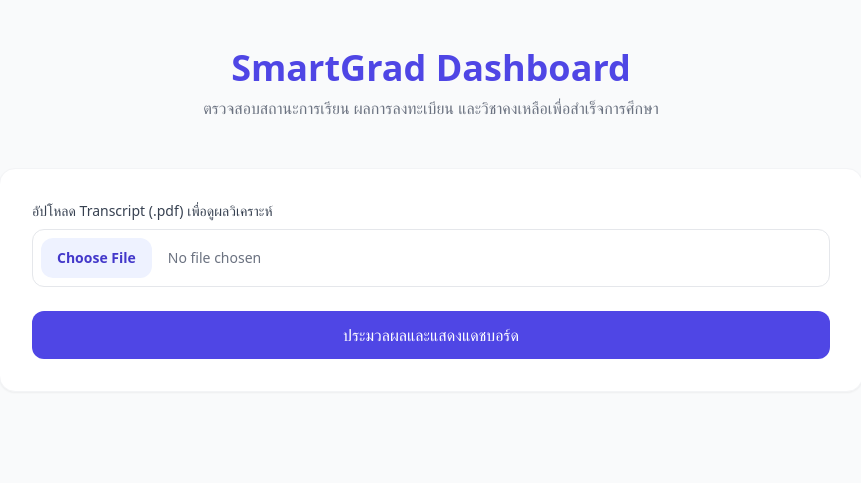
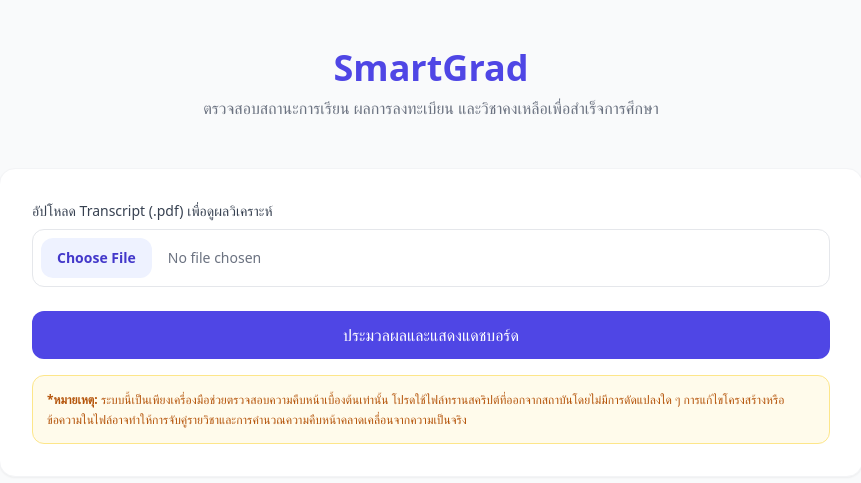
Before and after one commit to guy14315/smartgrad, a Flask app: page / in a window 1280 px wide. Shown: the top 483 px of the page, without its empty margins (209-1070 px from the left). Run offline with Flask 3, Linux system fonts and the light colour scheme; some libraries are stand-ins or nearby versions.

Commit message:
Addหมายเหตุ

```diff
--- a/templates/index.html
+++ b/templates/index.html
@@ -10,7 +10,7 @@
     <div class="max-w-4xl mx-auto px-4 py-12">
         <!-- Header -->
         <header class="text-center mb-12">
-            <h1 class="text-4xl font-bold text-indigo-600 mb-2">SmartGrad Dashboard</h1>
+            <h1 class="text-4xl font-bold text-indigo-600 mb-2">SmartGrad</h1>
             <p class="text-gray-500">ตรวจสอบสถานะการเรียน ผลการลงทะเบียน และวิชาคงเหลือเพื่อสำเร็จการศึกษา</p>
         </header>
 
@@ -26,6 +26,14 @@
                     ประมวลผลและแสดงแดชบอร์ด
                 </button>
             </form>
+            <div class="mt-4 p-3.5 bg-amber-50 border border-amber-200 rounded-xl text-xs text-amber-700 leading-relaxed">
+                <strong>*หมายเหตุ:</strong> ระบบนี้เป็นเพียงเครื่องมือช่วยตรวจสอบความคืบหน้าเบื้องต้นเท่านั้น โปรดใช้ไฟล์ทรานสคริปต์ที่ออกจากสถาบันโดยไม่มีการดัดแปลงใด ๆ การแก้ไขโครงสร้างหรือข้อความในไฟล์อาจทำให้การจับคู่รายวิชาและการคำนวณความคืบหน้าคลาดเคลื่อนจากความเป็นจริง
+            </div>
+
+            {% if error %}
+            <div class="mt-4 p-4 bg-red-50 border border-red-200 text-red-600 rounded-xl text-sm">{{ error }}</div>
+            {% endif %}
+        </div>
             {% if error %}
             <div class="mt-4 p-4 bg-red-50 border border-red-200 text-red-600 rounded-xl text-sm">{{ error }}</div>
             {% endif %}
```
Also changed, not shown: .github/workflows/ci-cd.yml (deleted).
